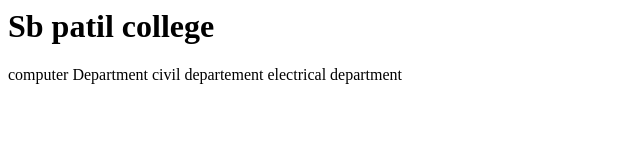
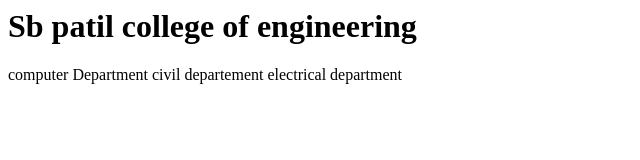
Before and after one commit to patilsanket14573-hue/SB, a plain HTML site: page index.html in a window 1280 px wide. Shown: the whole page, without its empty margins (0-640 px from the left). Drawn offline with Linux system fonts and the light colour scheme.

Commit message:
Update index.html

```diff
--- a/index.html
+++ b/index.html
@@ -1,4 +1,4 @@
-<h1> Sb patil college</h1>
+<h1> Sb patil college of engineering </h1>
 computer Department
 civil departement
 electrical department
```
